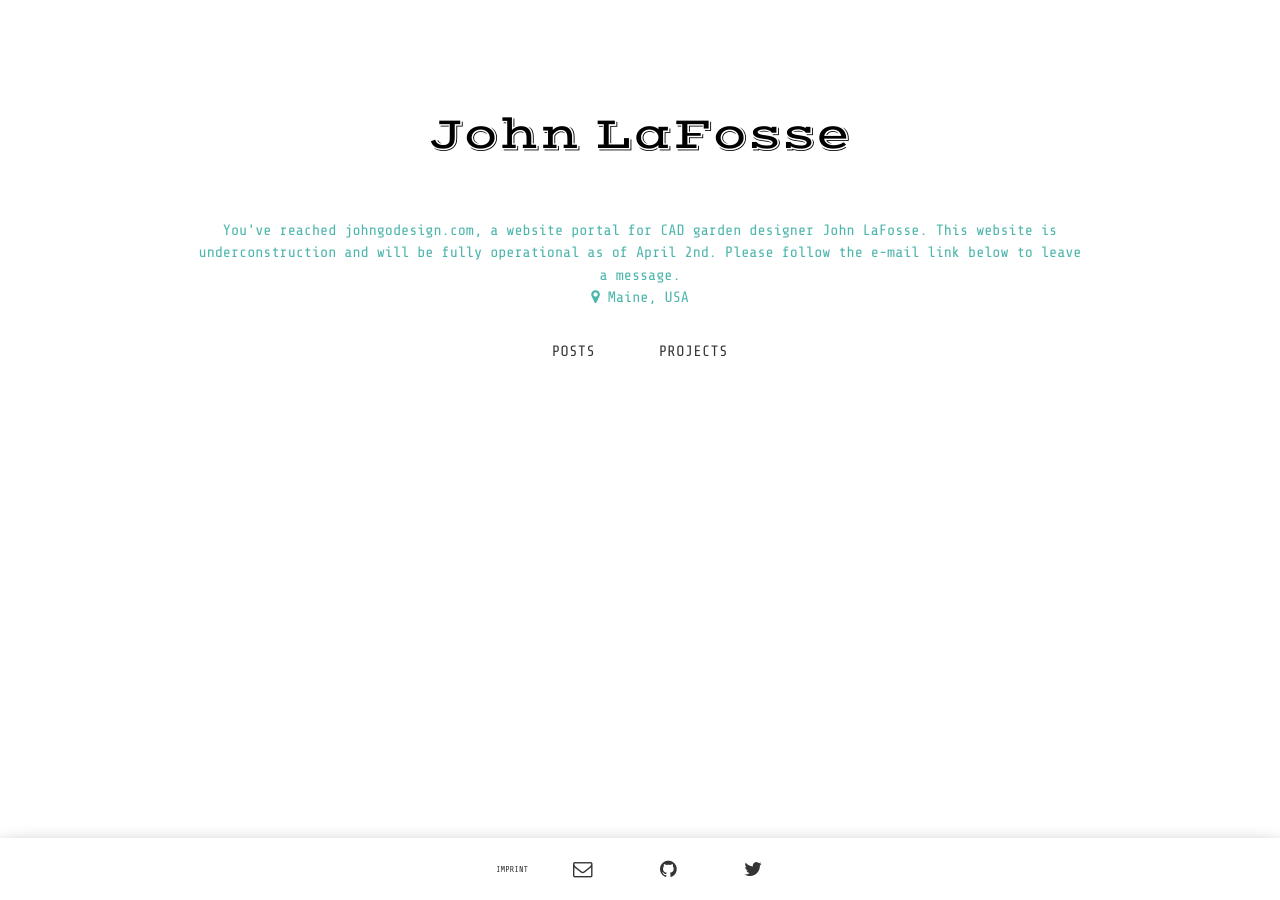
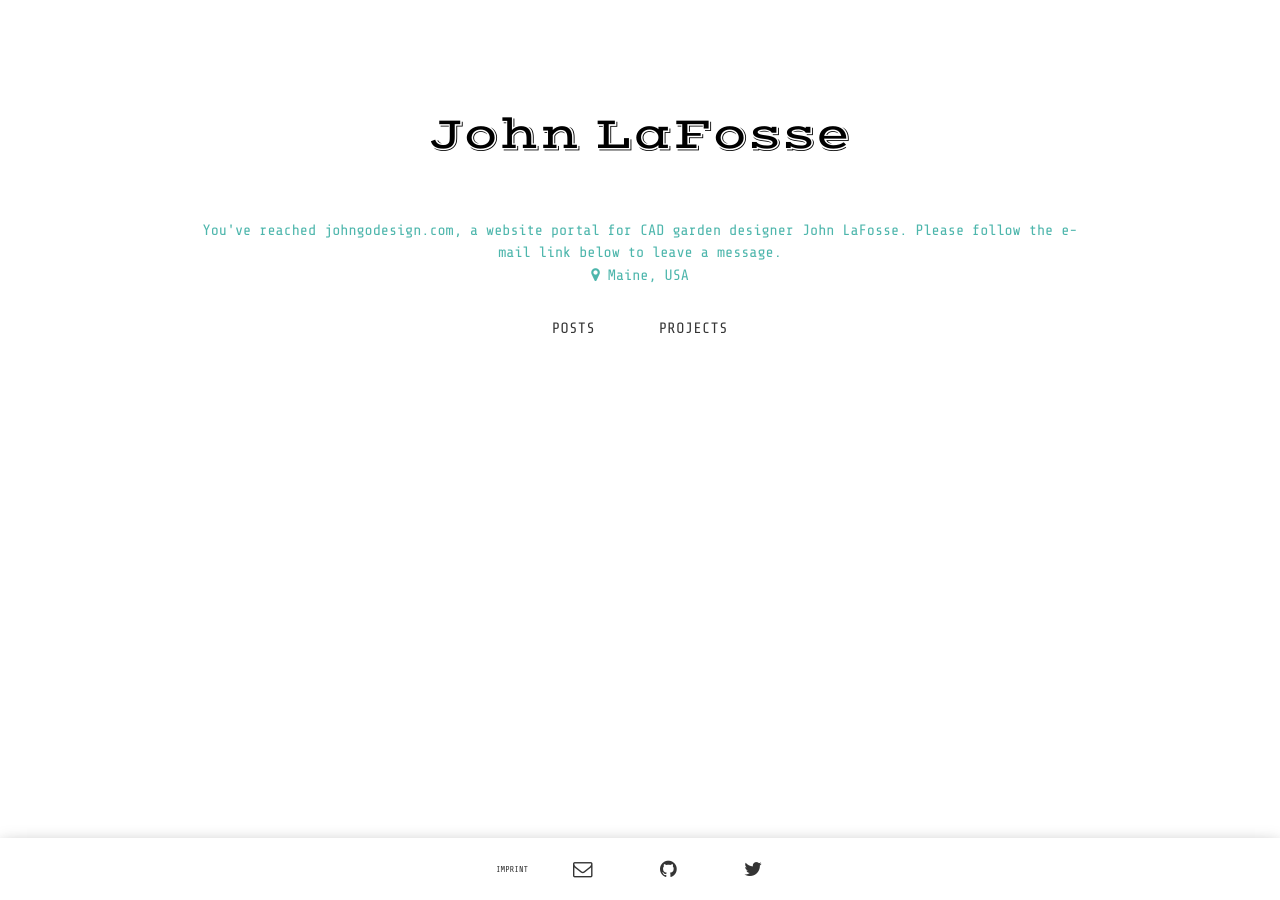
Before and after one commit to Koluskomtu/design, a Jekyll site: the page built from index.html, in a window 1280 px wide. Built offline with Jekyll 4.4.1, drawn with Linux system fonts in a browser that asks for light colours; some web fonts are replaced.

Commit message:
Update _config.yml

```diff
--- a/_config.yml
+++ b/_config.yml
@@ -1,6 +1,6 @@
 title: "John LaFosse"
 description: "You've reached johngodesign.com, a website portal for CAD garden designer John LaFosse. "
-about: "You've reached johngodesign.com, a website portal for CAD garden designer John LaFosse. This website is underconstruction and will be fully operational as of April 2nd. Please follow the e-mail link below to leave a message. "
+about: "You've reached johngodesign.com, a website portal for CAD garden designer John LaFosse. Please follow the e-mail link below to leave a message. "
 location: "Maine, USA"
 email: info@johngodesign.com
 baseurl: "http://johngodesign.com"
```
